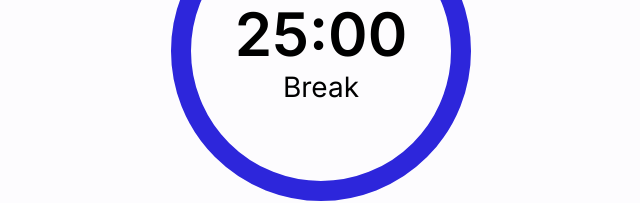
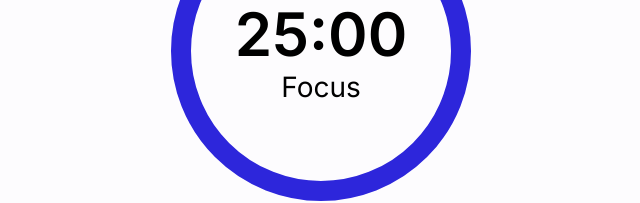
Before and after one commit to sepidsoroush/Pomodoro-Clock-React, a React (Create React App) app: page / in a window 1280 px wide. Shown: the part 404-607 px from the top of the page, without its empty margins (319-959 px from the left). Built offline with nearby package versions, Linux system fonts and the light colour scheme.

Commit message:
Add a variable to toggle timer label

```diff
--- a/src/App.js
+++ b/src/App.js
@@ -11,6 +11,7 @@ function App() {
   const [minutes , setMinutes] = useState(work);
   const [seconds , setSeconds] = useState(0);
   const [isActive,setISActive] =useState(false);
+  const [label,setLabel] = useState("Focus")
   const timerMinutes = minutes < 10 ? `0${minutes}` : minutes ;
   const timerSeconds = seconds < 10 ? `0${seconds}` : seconds ;
 
@@ -48,7 +49,7 @@ function App() {
             let seconds = 59 ;
             setSeconds(seconds);
             setMinutes(minutes);
-            setISActive(!isActive);
+            setLabel("Break");
           }
         } else {
           setSeconds(seconds-1);
@@ -83,7 +84,7 @@ function App() {
       </div>
       <div className="clock">
           <span id='time-left'>{timerMinutes}:{timerSeconds}</span>
-          <span id='timer-label'>{ isActive ? "Focus" : "Break"}</span>
+          <span id='timer-label'>{label}</span>
       </div>
       <div className="button-container">
         <button id='start_stop' className='button-border' onClick={handlePlayPause}>< PlayerPlay className='btn'/></button>
```
